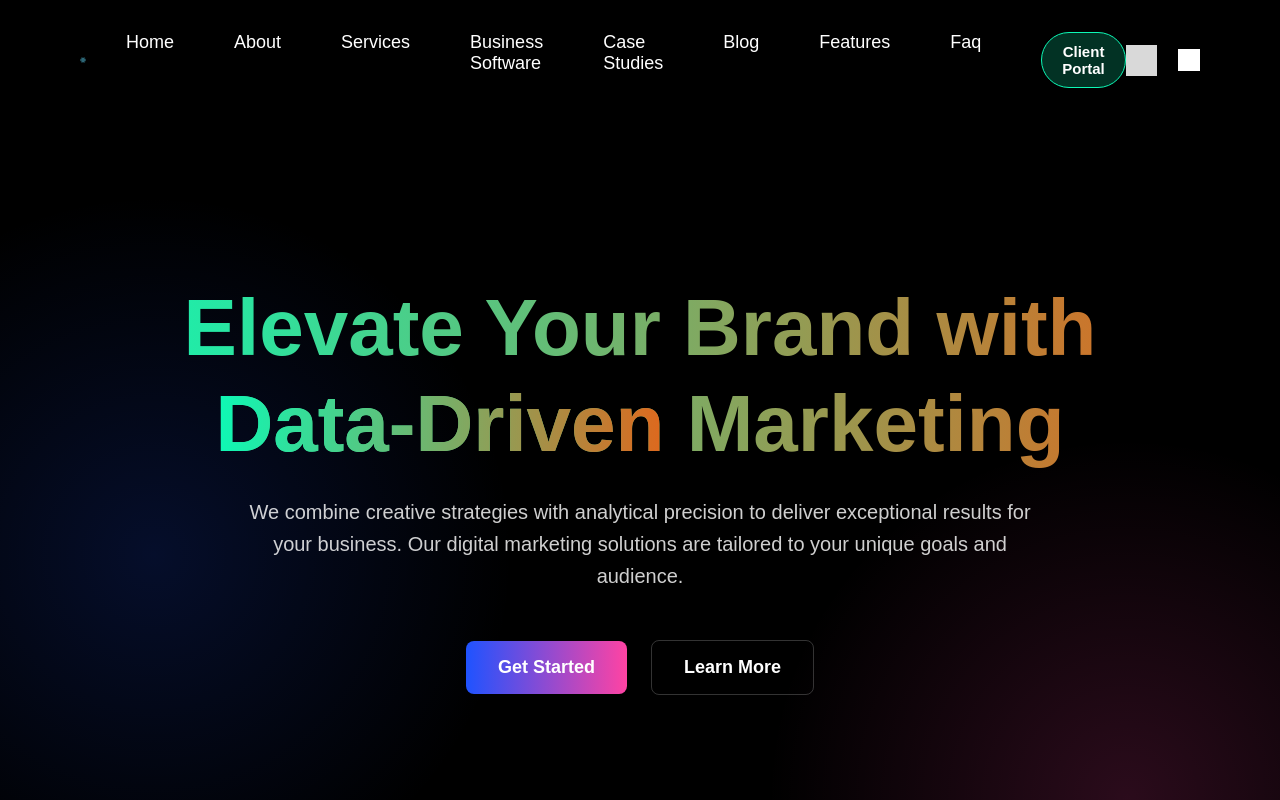
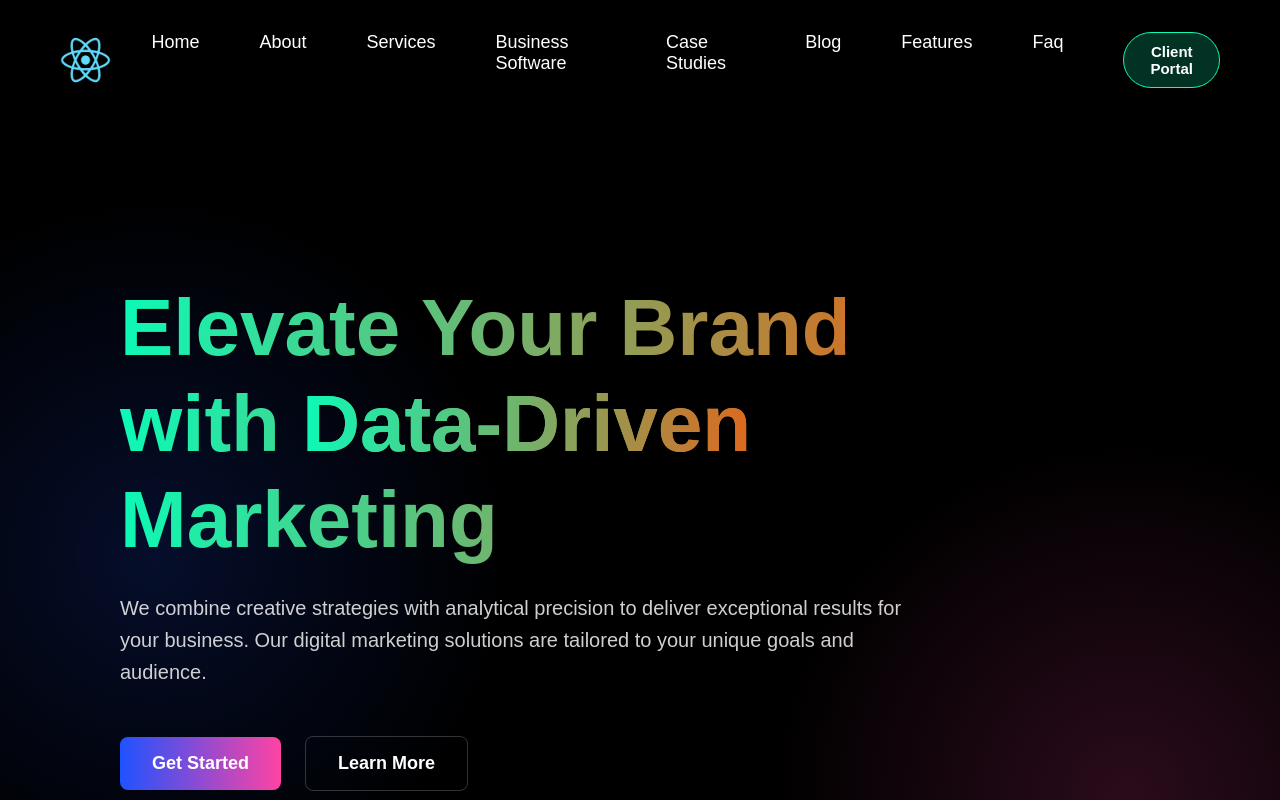
Before and after one commit to philly88r/marketnest, a React (Create React App) app: page / in a window 1280 px wide. Shown: the top 800 px of the page. Built offline with nearby package versions, Linux system fonts and the light colour scheme.

Commit message:
Design fixes: removed square boxes in header and shifted content to the left

```diff
--- a/src/App.tsx
+++ b/src/App.tsx
@@ -89,9 +89,9 @@ const AppContainer = styled.div`
 const ContentContainer = styled.div`
   position: relative;
   z-index: 1;
-  max-width: 1440px;
-  margin: 0 auto;
-  width: 100%;
+  max-width: 1200px;
+  margin: 0 auto 0 60px; /* Shifted to the left with left margin of 60px */
+  width: calc(100% - 60px);
 `;
 
 function App() {
--- a/src/components/Header.tsx
+++ b/src/components/Header.tsx
@@ -8,24 +8,25 @@ const HeaderContainer = styled.header`
   top: 0;
   left: 0;
   width: 100%;
-  padding: 30px 80px;
+  padding: 30px 60px 30px 60px; /* Reduced right padding to shift content left */
   display: flex;
-  justify-content: space-between;
+  justify-content: flex-start; /* Changed from space-between to flex-start */
   align-items: center;
   z-index: 100;
   background: rgba(0, 0, 0, 0.5);
   backdrop-filter: blur(10px);
 
   @media (max-width: 1200px) {
-    padding: 30px 60px;
+    padding: 30px 40px 30px 60px;
   }
 
   @media (max-width: 992px) {
-    padding: 20px 40px;
+    padding: 20px 30px 20px 40px;
   }
 
   @media (max-width: 768px) {
     padding: 20px;
+    justify-content: space-between; /* Keep space-between for mobile */
   }
 `;
 
@@ -111,40 +112,16 @@ const ClientPortalButton = styled.button`
   }
 `;
 
-const IconContainer = styled.div`
-  display: flex;
-  justify-content: flex-start;
-  align-items: center;
-  gap: 21px;
+const MobileMenuContainer = styled.div`
+  display: none;
 
   @media (max-width: 768px) {
-    gap: 15px;
+    display: flex;
+    align-items: center;
   }
 `;
 
-const Icon1 = styled.div`
-  width: 31px;
-  height: 31px;
-  background: #D9D9D9;
-  cursor: pointer;
-
-  @media (max-width: 768px) {
-    width: 25px;
-    height: 25px;
-  }
-`;
-
-const Icon2 = styled.div`
-  width: 22.21px;
-  height: 22.21px;
-  background: white;
-  cursor: pointer;
-
-  @media (max-width: 768px) {
-    width: 18px;
-    height: 18px;
-  }
-`;
+// Mobile menu button styling
 
 const MobileMenuButton = styled.div`
   width: 30px;
@@ -477,15 +454,13 @@ const Header: React.FC = () => {
         )}
       </NavContainer>
 
-      <IconContainer>
-        <Icon1 />
-        <Icon2 />
+      <MobileMenuContainer>
         <MobileMenuButton onClick={toggleMobileMenu}>
           <span></span>
           <span></span>
           <span></span>
         </MobileMenuButton>
-      </IconContainer>
+      </MobileMenuContainer>
 
       <MobileMenu $isOpen={mobileMenuOpen}>
         <CloseButton onClick={toggleMobileMenu} />
--- a/src/components/Hero.tsx
+++ b/src/components/Hero.tsx
@@ -6,21 +6,22 @@ const HeroContainer = styled.div`
   display: flex;
   flex-direction: column;
   justify-content: flex-start;
-  align-items: center;
-  padding: 280px 80px 100px;
+  align-items: flex-start; /* Changed from center to flex-start */
+  padding: 280px 80px 100px 60px; /* Adjusted left padding */
   position: relative;
   overflow: hidden;
 
   @media (max-width: 1200px) {
-    padding: 260px 60px 80px;
+    padding: 260px 60px 80px 60px;
   }
 
   @media (max-width: 992px) {
-    padding: 240px 40px 60px;
+    padding: 240px 40px 60px 40px;
   }
 
   @media (max-width: 768px) {
     padding: 220px 20px 60px;
+    align-items: center; /* Keep centered for mobile */
   }
 `;
 
@@ -28,14 +29,19 @@ const HeroContent = styled.div`
   display: flex;
   flex-direction: column;
   justify-content: flex-start;
-  align-items: center;
+  align-items: flex-start; /* Changed from center to flex-start */
   gap: 24px;
-  max-width: 100%;
+  max-width: 800px;
+
+  @media (max-width: 768px) {
+    align-items: center; /* Keep centered for mobile */
+    max-width: 100%;
+  }
 `;
 
 const Title = styled(motion.h1)`
   color: white;
-  text-align: center;
+  text-align: left; /* Changed from center to left */
   font-size: 80px;
   font-weight: 700;
   line-height: 96px;
@@ -54,6 +60,7 @@ const Title = styled(motion.h1)`
   @media (max-width: 768px) {
     font-size: 36px;
     line-height: 44px;
+    text-align: center; /* Keep centered for mobile */
   }
 `;
 
@@ -66,7 +73,7 @@ const Highlight = styled.span`
 
 const Description = styled(motion.p)`
   color: rgba(255, 255, 255, 0.81);
-  text-align: center;
+  text-align: left; /* Changed from center to left */
   font-size: 20px;
   font-family: 'Plus Jakarta Sans', sans-serif;
   font-weight: 400;
@@ -84,12 +91,13 @@ const Description = styled(motion.p)`
     line-height: 26px;
     max-width: 100%;
     padding: 0 10px;
+    text-align: center; /* Keep centered for mobile */
   }
 `;
 
 const ButtonContainer = styled(motion.div)`
   display: flex;
-  justify-content: center;
+  justify-content: flex-start; /* Changed from center to flex-start */
   align-items: center;
   gap: 24px;
   margin-top: 24px;
@@ -98,6 +106,7 @@ const ButtonContainer = styled(motion.div)`
     flex-direction: column;
     gap: 16px;
     width: 100%;
+    justify-content: center; /* Keep centered for mobile */
   }
 `;
 
```
